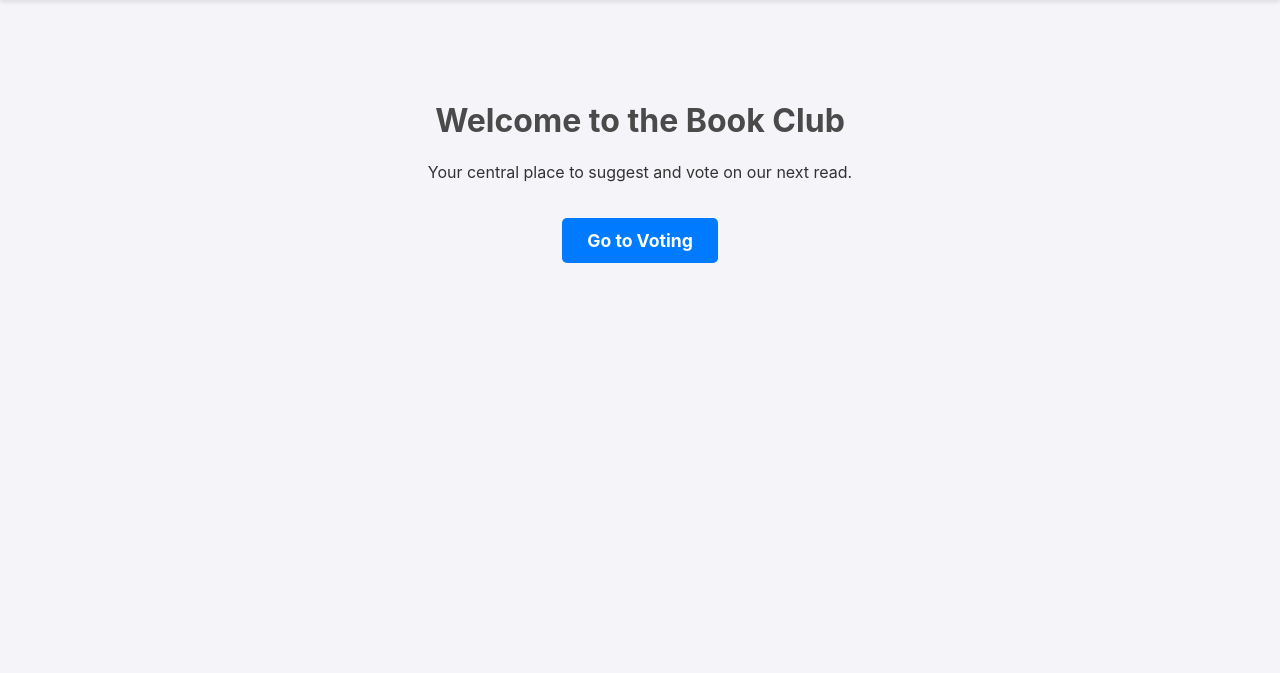
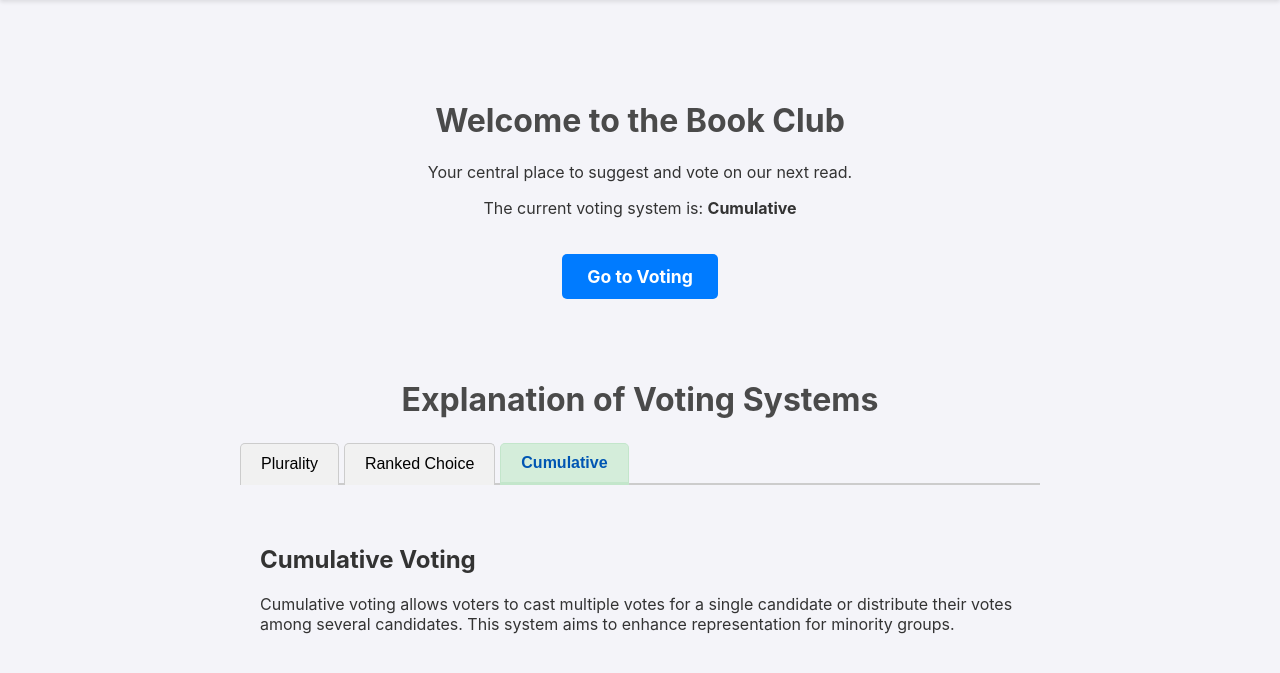
Before and after one commit to louloucodes/book_club_voting, a Flask app: page / in a window 1280 px wide. Shown: the part 60-733 px from the top of the page. Run offline with Flask 3, Linux system fonts and the light colour scheme.

Commit message:
added explanations of voting systems

```diff
--- a/data/settings.json
+++ b/data/settings.json
@@ -1,3 +1,4 @@
 {
-    "VOTING_SYSTEM": "ranked_choice"
+    "VOTING_SYSTEM": "cumulative",
+    "POINTS_PER_VOTER": 10
 }
--- a/src/main.py
+++ b/src/main.py
@@ -7,7 +7,12 @@ main_bp = Blueprint('main', __name__)
 @main_bp.route('/')
 def landing():
     """Renders the new landing page."""
-    return render_template('landing.html')
+    voting_system = current_app.config.get('VOTING_SYSTEM', 'plurality')
+    return render_template(
+        'landing.html',
+        voting_system=voting_system,
+        voting_system_display=voting_system.replace('_', ' ').title()
+    )
 
 @main_bp.route('/vote')
 def vote_page():
--- a/static/css/main.css
+++ b/static/css/main.css
@@ -22,3 +22,19 @@
 .hidden {
     display: none;
 }
+
+.tab-link.active {
+    border-bottom: 3px solid #007bff;
+    color: #0056b3;
+}
+
+/* Style for highlighting the currently configured voting system */
+.tab-link.current-system {
+    background-color: #d4edda; /* Light green */
+    border-color: #c3e6cb;
+}
+
+.tab-content {
+    display: none;
+    padding: 20px;
+}
--- a/templates/landing.html
+++ b/templates/landing.html
@@ -6,6 +6,84 @@
     <div class="hero-section">
         <h1>Welcome to the Book Club</h1>
         <p>Your central place to suggest and vote on our next read.</p>
+
+        {# NEW: Display the current voting system #}
+        <p class="current-system-message">
+            The current voting system is: <strong>{{ voting_system_display }}</strong>
+        </p>
+
         <a href="{{ url_for('main.vote_page') }}" class="cta-button">Go to Voting</a>
     </div>
+
+    <h1>Explanation of Voting Systems</h1>
+
+    <div class="tab-container">
+        {# MODIFIED: Add conditional class for highlighting #}
+        <button class="tab-link {% if voting_system == 'plurality' %}current-system{% endif %}" data-target="plurality">Plurality</button>
+        <button class="tab-link {% if voting_system == 'ranked_choice' %}current-system{% endif %}" data-target="ranked-choice">Ranked Choice</button>
+        <button class="tab-link {% if voting_system == 'cumulative' %}current-system{% endif %}" data-target="cumulative">Cumulative</button>
+    </div>
+
+    <!-- Tab content panels -->
+
+    <!-- Panel 1: Plurality -->
+    <div id="plurality" class="tab-content">
+        <h2>Plurality Voting</h2>
+        <p>In a plurality voting system, the candidate with the most votes wins. This is the simplest form of voting.</p>
+    </div>
+
+    <!-- Panel 2: Ranked Choice -->
+    <div id="ranked-choice" class="tab-content">
+        <h2>Ranked Choice Voting</h2>
+        <p>In ranked choice voting, voters rank candidates in order of preference. If no candidate receives a majority of first-choice votes, the candidate with the fewest votes is eliminated and their votes are redistributed until a winner is found.</p>
+    </div>
+
+    <!-- Panel 3: Cumulative -->
+    <div id="cumulative" class="tab-content">
+        <h2>Cumulative Voting</h2>
+        <p>Cumulative voting allows voters to cast multiple votes for a single candidate or distribute their votes among several candidates. This system aims to enhance representation for minority groups.</p>
+    </div>
 {% endblock %}
+
+{% block scripts %}
+    {{ super() }} {# This includes any scripts from base.html #}
+    {# FIX: Use a simple, local script for tabs instead of the incorrect admin.js #}
+    <script>
+        document.addEventListener('DOMContentLoaded', () => {
+            const tabContainer = document.querySelector('.tab-container');
+            const tabContents = document.querySelectorAll('.tab-content');
+            const tabs = document.querySelectorAll('.tab-link');
+
+            // Set initial active tab based on the current voting system
+            const currentSystem = "{{ voting_system }}";
+            tabs.forEach(tab => {
+                if (tab.dataset.target === currentSystem) {
+                    tab.classList.add('active');
+                } else {
+                    tab.classList.remove('active');
+                }
+            });
+            tabContents.forEach(panel => {
+                if (panel.id === currentSystem) {
+                    panel.style.display = 'block';
+                } else {
+                    panel.style.display = 'none';
+                }
+            });
+
+            // Handle tab clicks
+            tabContainer.addEventListener('click', (event) => {
+                if (!event.target.classList.contains('tab-link')) return;
+
+                const targetPanelId = event.target.dataset.target;
+
+                tabs.forEach(tab => tab.classList.remove('active'));
+                event.target.classList.add('active');
+
+                tabContents.forEach(panel => {
+                    panel.style.display = panel.id === targetPanelId ? 'block' : 'none';
+                });
+            });
+        });
+    </script>
+{% endblock %}
```
